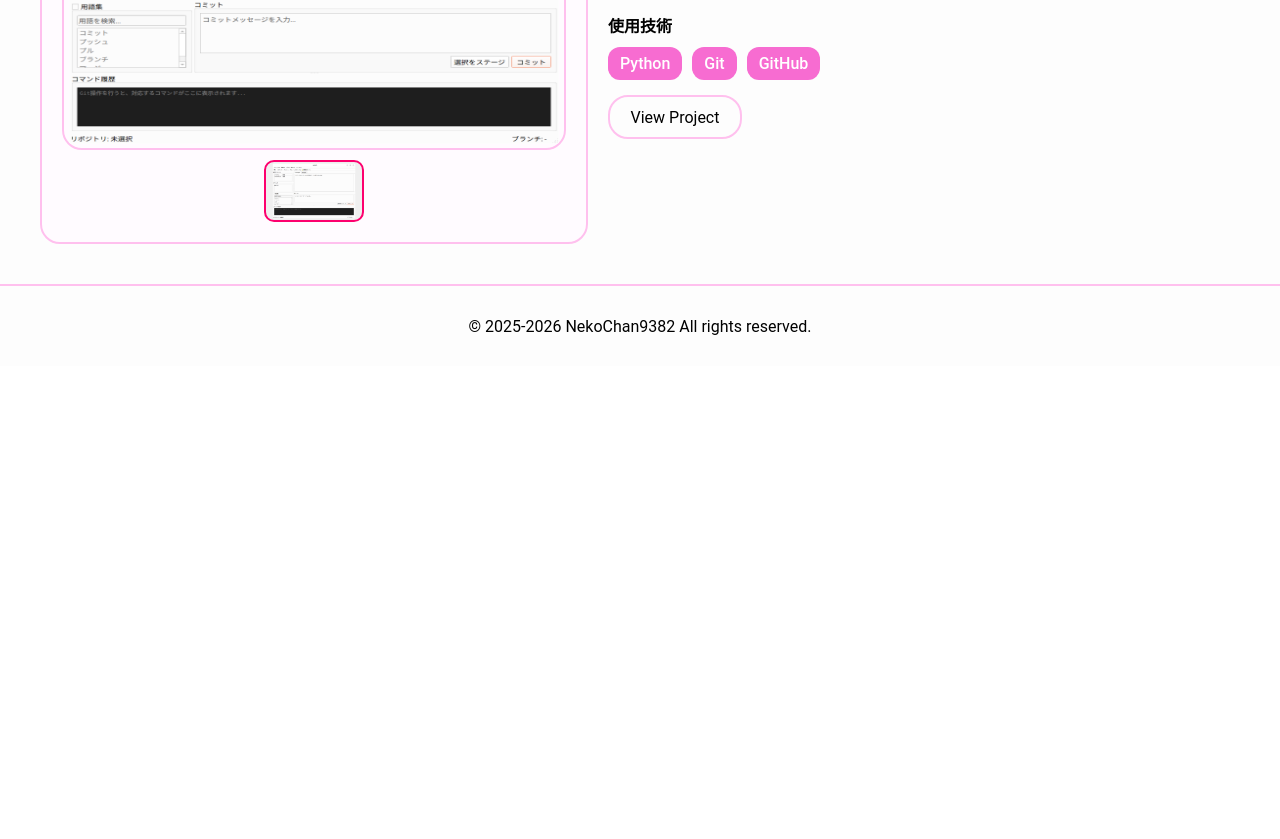
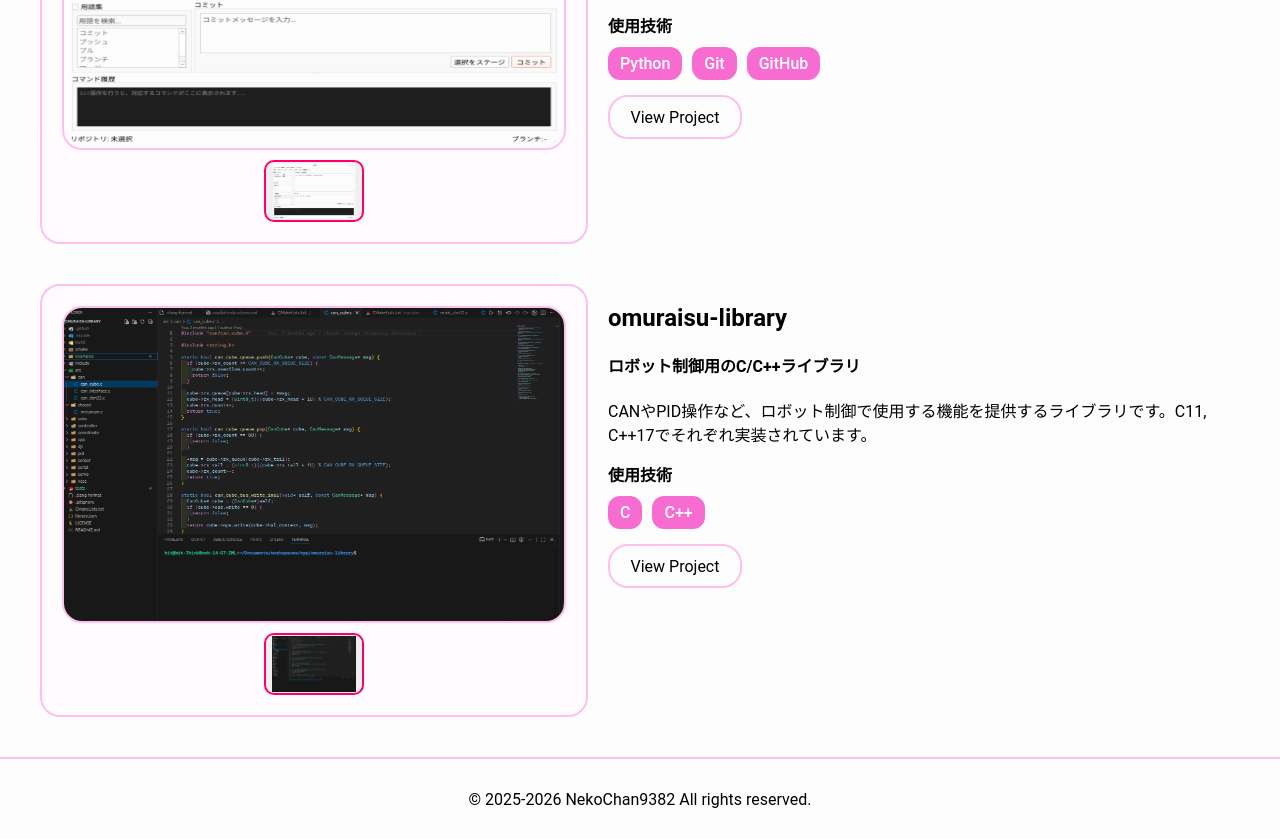
Before and after one commit to NekoChan9382/portfolio, a React (Create React App) app: page /projects in a window 1280 px wide. Shown: the part 2216-3055 px from the top of the page. Before the commit the page ends 2582 px from the top, so only its background shows below. Built offline with nearby package versions, Linux system fonts and the light colour scheme.

Commit message:
feat: add omuraisu-library

```diff
--- a/src/shared/data/Contents.ts
+++ b/src/shared/data/Contents.ts
@@ -223,17 +223,17 @@ export const projectList: ProjectContent[] = [
     imgs: ["/assets/project-screenshots/leafgit-1.png"],
     techs: ["Python", "Git", "GitHub"],
   },
-  // {
-  //   id: "omuraisu",
-  //   name: "omuraisu-library",
-  //   about: "ロボット制御用のC/C++ライブラリ",
-  //   description:
-  //     "CANやPID操作など、ロボット制御で使用する機能を提供するライブラリです。C17, C++17でそれぞれ実装されています。",
-  //   link: "https://github.com/omuct-robotclub/omuraisu-library",
-  //   thumbnail: "/assets/omuraisu-library.png",
-  //   imgs: ["/assets/project-screenshots/omuraisu-library-1.png"],
-  //   techs: ["C", "C++"],
-  // },
+  {
+    id: "omuraisu",
+    name: "omuraisu-library",
+    about: "ロボット制御用のC/C++ライブラリ",
+    description:
+      "CANやPID操作など、ロボット制御で使用する機能を提供するライブラリです。C11, C++17でそれぞれ実装されています。",
+    link: "https://github.com/omuct-robotclub/omuraisu-library",
+    thumbnail: "/assets/omuraisu-library.png",
+    imgs: ["/assets/project-screenshots/omuraisu-library-1.png"],
+    techs: ["C", "C++"],
+  },
 ];
 
 export const careerList: CareerItemContent[] = [
```
Also changed, not shown: public/assets/omuraisu-library.png (added), public/assets/project-screenshots/omuraisu-library-1.png (added).
